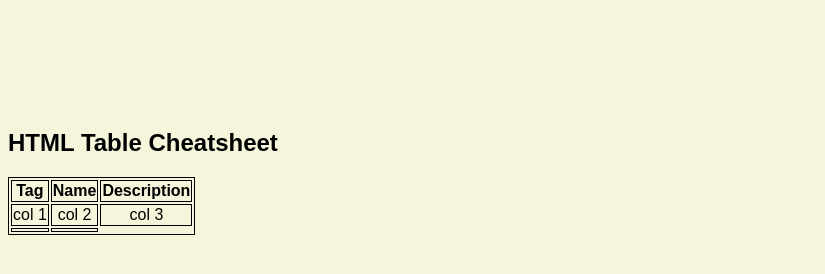
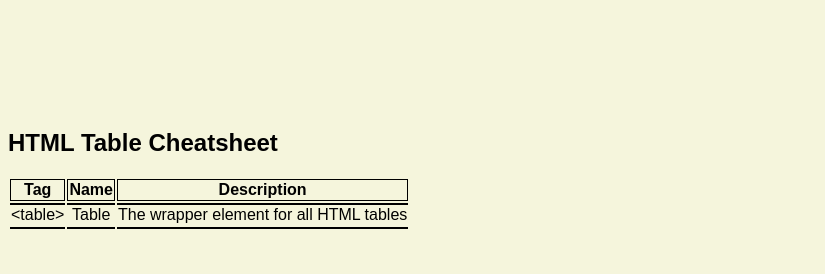
Before and after one commit to akibiaons/css-cheat-sheet, a plain HTML site: page index.html in a window 1280 px wide. Shown: the part 88-362 px from the top of the page, without its empty margins (0-825 px from the left). Drawn offline with Linux system fonts and the light colour scheme.

Commit message:
added borders to each row

```diff
--- a/index.html
+++ b/index.html
@@ -24,11 +24,12 @@
                 </thead>
                 <tbody>
                     <tr>
-                        <td>col 1</td>
-                        <td>col 2</td>
-                        <td>col 3</td>
+                        <td>&lt;table&gt;</td>
+                        <td>Table</td>
+                        <td>The wrapper element for all HTML tables</td>
                     </tr>
                     <tr>
+                        <td></td>
                         <td></td>
                         <td></td>
                     </tr>
--- a/resources/style.css
+++ b/resources/style.css
@@ -14,7 +14,14 @@ body {
 }
 
 .html-table-cheatsheet table, th, td {
-    border: 1px solid black;
     font-family: Arial, Helvetica, sans-serif;
     text-align: center;
 }
+
+.html-table-cheatsheet th {
+    border: 1px solid black;
+}
+
+.html-table-cheatsheet td {
+    border-top: 2px solid black;
+}
```
